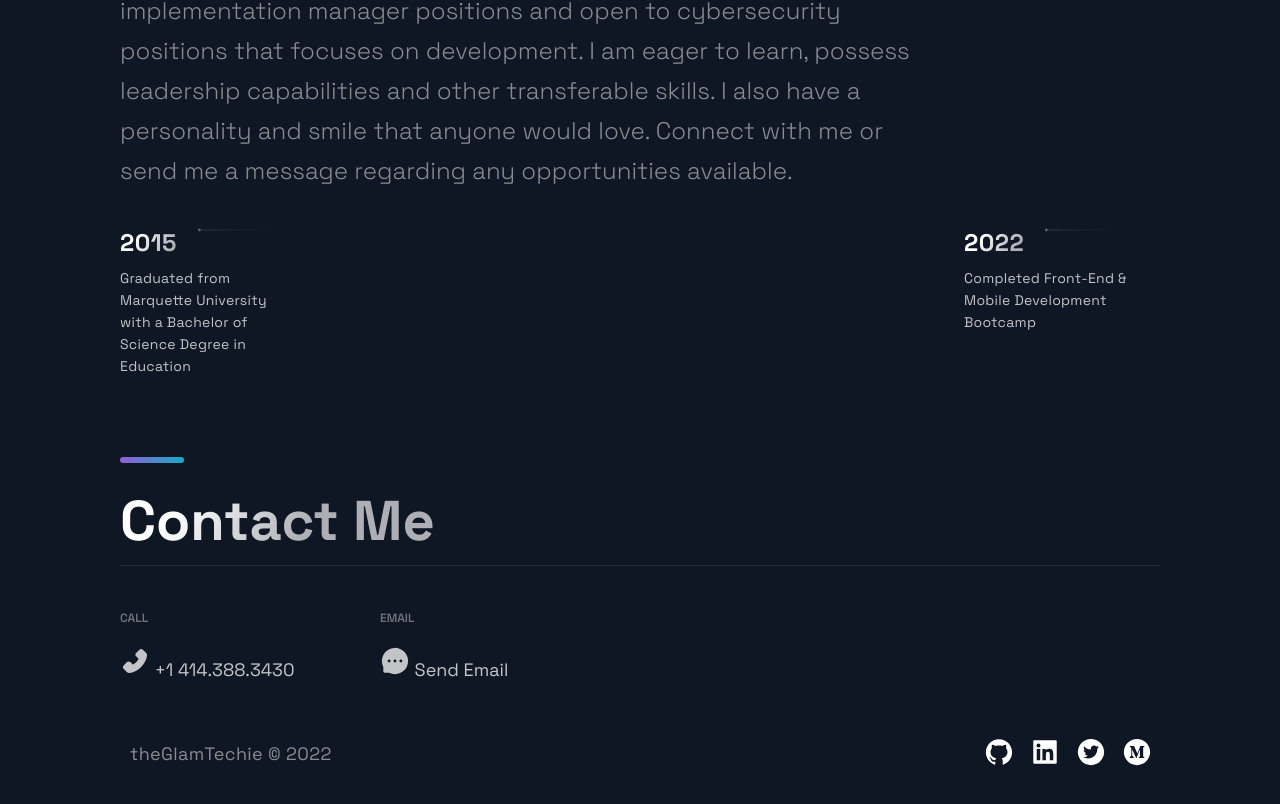
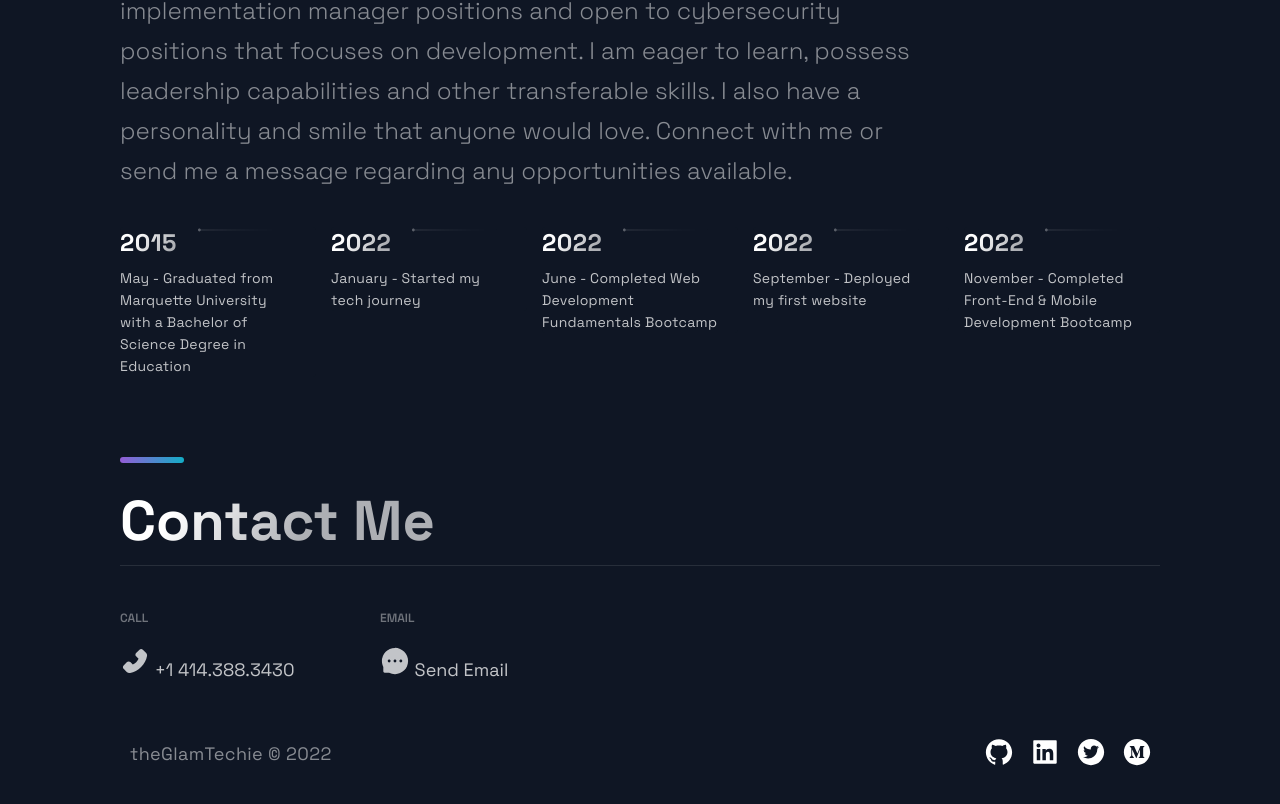
Before and after one commit to shay90210/new-portfolio-dev, a Next.js app: page / in a window 1280 px wide. Shown: the part 2804-3608 px from the top of the page. Built offline with nearby package versions, Linux system fonts and the light colour scheme.

Commit message:
updated timeline

```diff
--- a/src/constants/constants.js
+++ b/src/constants/constants.js
@@ -29,6 +29,9 @@ export const projects = [
 ];
 
 export const TimeLineData = [
-  { year: 2015, text: 'Graduated from Marquette University with a Bachelor of Science Degree in Education'},
-  { year: 2022, text: 'Started my tech journey', text: 'Completed Web Development Fundamentals Bootcamp', text: 'Deployed my first website', text:'Completed Front-End & Mobile Development Bootcamp'}
+  { year: 2015, text: 'May - Graduated from Marquette University with a Bachelor of Science Degree in Education'},
+  { year: 2022, text: 'January - Started my tech journey', },
+  { year: 2022, text: 'June - Completed Web Development Fundamentals Bootcamp'},
+  { year: 2022, text: 'September - Deployed my first website'},
+  { year: 2022, text: 'November - Completed Front-End & Mobile Development Bootcamp',},
 ];
```
